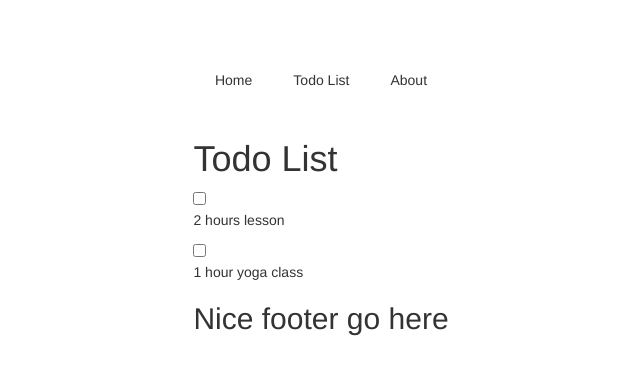
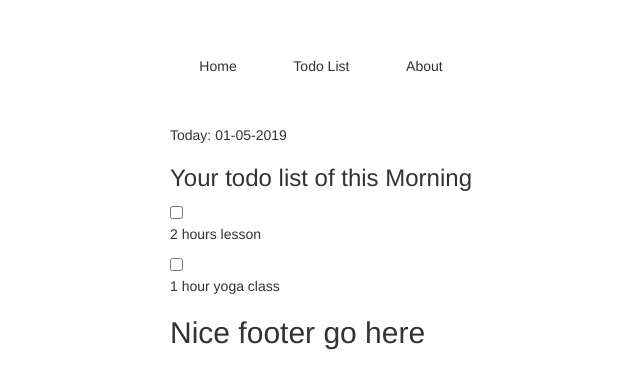
Before and after one commit to thule78/react-basic-fcc, a React app: page / in a window 1280 px wide. Shown: the part 193-582 px from the top of the page, without its empty margins (319-959 px from the left). Built offline with nearby package versions, Linux system fonts and the light colour scheme.

Commit message:
add javascript for time of date

```diff
--- a/src/components/MainComponent.jsx
+++ b/src/components/MainComponent.jsx
@@ -1,9 +1,26 @@
 import React from 'react'
 
 function MainComponent (){
+  const date = new Date()
+  const yyyy =  date.getFullYear()
+  const mm = ("0"+(date.getMonth()+1)).slice(-2)
+  const dd = ("0"+date.getDate()).slice(-2)
+  const getdate = dd+'-'+mm+'-'+yyyy
+  const hours = date.getHours()
+  let timeOfDay
+    if (hours < 12){
+      timeOfDay = "Morning"
+    } else if (hours >=12 && hours < 17){
+      timeOfDay = "Afternoon"
+    }else {
+      timeOfDay = "Evening"
+    }
+
+
   return (
     <div>
-      <h1>Todo List</h1>
+    <p>Today: {`${getdate}`}</p>
+      <h3>Your todo list of this {`${timeOfDay}`}</h3>
       <div>
         <input type="checkbox" />
         <p> 2 hours lesson </p>
```
